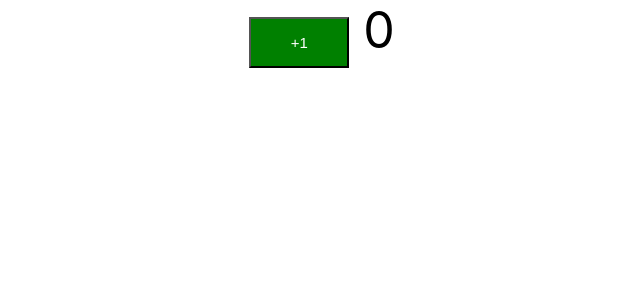
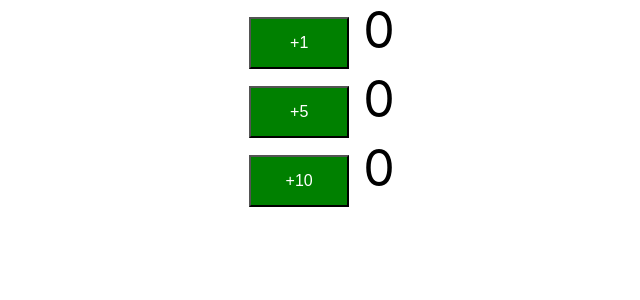
Before and after one commit to younusalinahid/React-spring-boot, a React (Create React App) app: page / in a window 1280 px wide. Shown: the top 300 px of the page, without its empty margins (318-958 px from the left). Built offline with nearby package versions, Linux system fonts and the light colour scheme.

Commit message:
Understanding React Component Props-Default Value and Type Constrain

```diff
--- a/src/App.js
+++ b/src/App.js
@@ -10,7 +10,9 @@
     render() {
         return (
             <div className="App">
-                <Counter/>
+                <Counter by = {1}/>
+                <Counter by = {5}/>
+                <Counter by = {10}/>
             </div>
         );
     }
--- a/src/components/counter/Counter.css
+++ b/src/components/counter/Counter.css
@@ -1,5 +1,5 @@
 button{
-    font-size: 15px;
+    font-size: 16px;
     background-color: green;
     padding: 15px 30px;
     color: white;
--- a/src/components/counter/Counter.jsx
+++ b/src/components/counter/Counter.jsx
@@ -1,7 +1,7 @@
 import React, {Component} from 'react'
+import PropTypes from 'prop-types'
 import './Counter.css'
 class Counter extends Component {
-
     //Define the initial state in constructor;
     //state => counter 0;
     constructor() {
@@ -15,7 +15,7 @@
     render() {
         return (
             <div className="counter">
-                <button onClick={this.increment} >+1</button>
+                <button onClick={this.increment} >+{this.props.by}</button>
                 <span className="count" > {this.state.counter}</span>
             </div>
         )
@@ -24,9 +24,17 @@
     //Update statement counter++;
     increment() {
         this.setState({
-            counter: this.state.counter + 1
+            counter: this.state.counter + this.props.by
         });
     }
 }
 
+Counter.defaultProps = {
+    by : 1
+}
+
+Counter.propTypes = {
+    by : PropTypes.number
+}
+
 export default Counter
```
